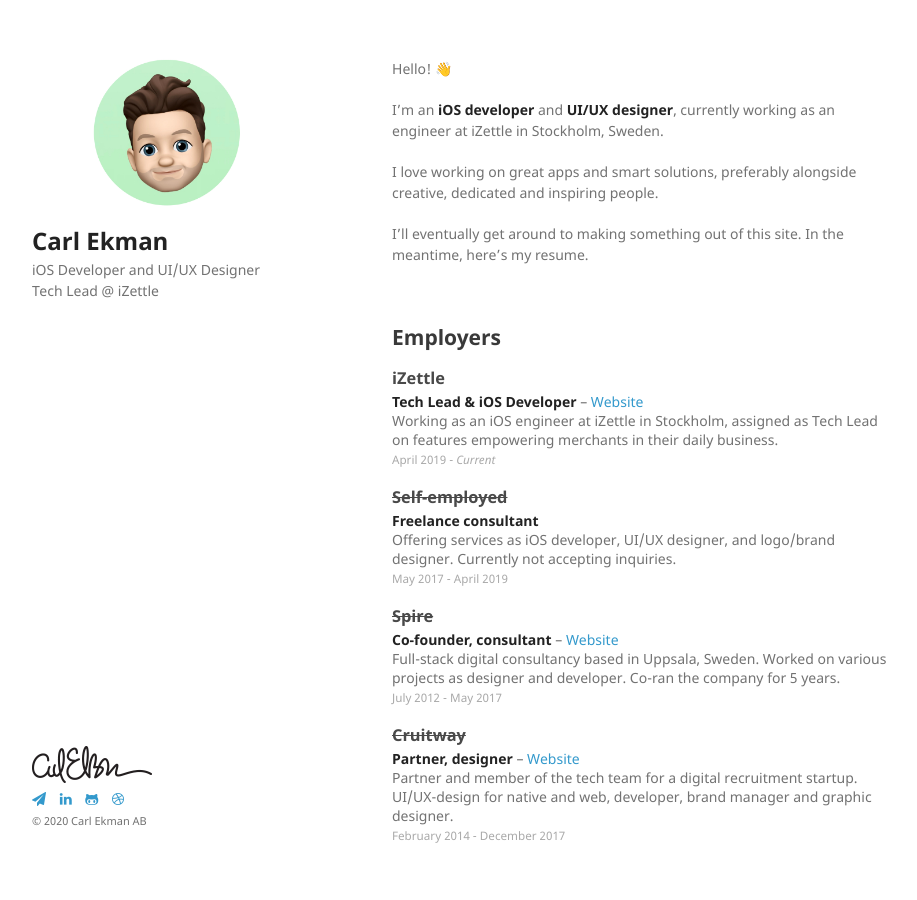
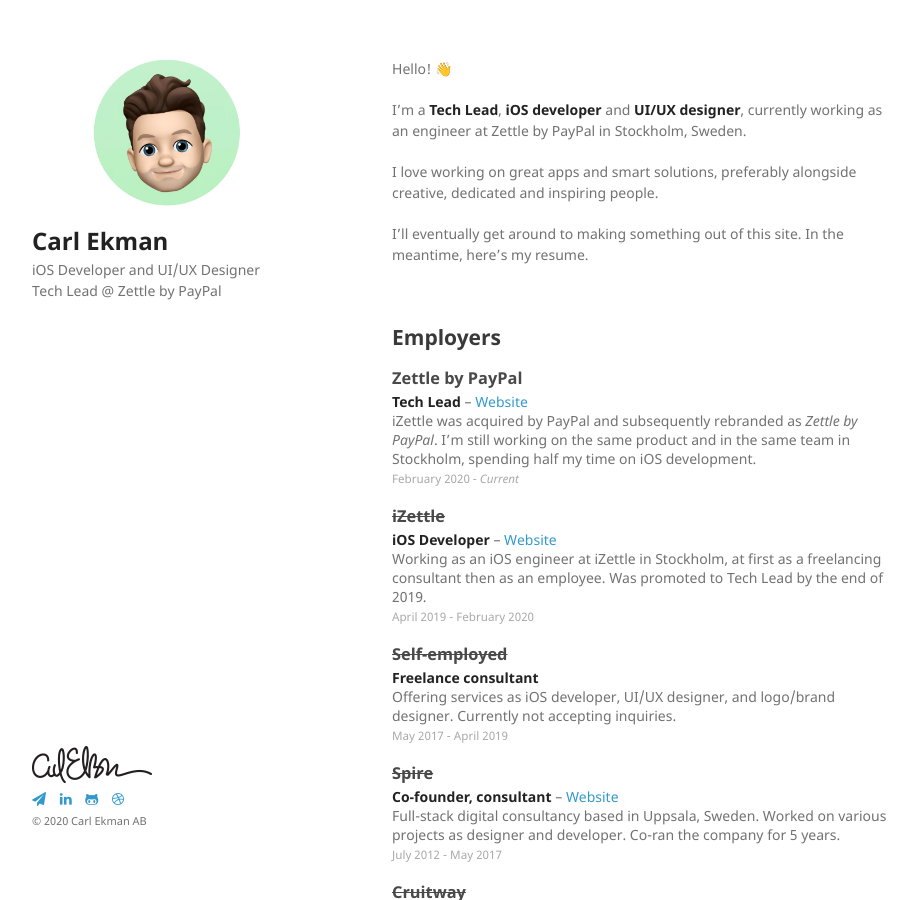
Before and after one commit to CarlEkman/CarlEkman.github.io, a Jekyll site: the page built from index.md, in a window 1280 px wide and 900 px high. Shown: the whole window, without its empty margins (178-1095 px from the left). Built offline with Jekyll 4.4.1, drawn with Linux system fonts in a browser that asks for light colours; nearby versions of some CDN libraries; our own code applies the rules of GitHub Pages for plain Markdown files.

Commit message:
Update resume

```diff
--- a/_includes/header.html
+++ b/_includes/header.html
@@ -2,5 +2,5 @@
   <div class="header-image-container" style="background-image: url('/assets/memoji.jpg')"></div>
   <h1>{{ site.title | default: site.github.repository_name }}</h1>
   <!--<p>{{ site.description | default: site.github.project_tagline }}</p>-->
-  <p>iOS Developer and UI/UX Designer<br/>Tech Lead @ iZettle</p>
+  <p>iOS Developer and UI/UX Designer<br/>Tech Lead @ Zettle by PayPal</p>
 </header>
--- a/index.md
+++ b/index.md
@@ -1,6 +1,6 @@
 Hello! 👋
 
-I'm an **iOS developer** and **UI/UX designer**, currently working as an engineer at iZettle in Stockholm, Sweden.
+I'm a **Tech Lead**, **iOS developer** and **UI/UX designer**, currently working as an engineer at Zettle by PayPal in Stockholm, Sweden.
 
 I love working on great apps and smart solutions, preferably alongside creative, dedicated and inspiring people.
 
--- a/resume.md
+++ b/resume.md
@@ -3,10 +3,19 @@
 {::options parse_block_html="true" /}
 {:.resume-item}
 <div>
-### iZettle
-**Tech Lead & iOS Developer** – <a href="http://www.izettle.com">Website</a>
-Working as an iOS engineer at iZettle in Stockholm, assigned as Tech Lead on features empowering merchants in their daily business.
-<span class="caption">April 2019 - *Current*</span>
+### Zettle by PayPal
+**Tech Lead** – <a href="http://www.zettle.com">Website</a>
+iZettle was acquired by PayPal and subsequently rebranded as <i>Zettle by PayPal</i>. I'm still working on the same product and in the same team in Stockholm, spending half my time on iOS development.
+<span class="caption">February 2020 - *Current*</span>
+</div>
+
+{::options parse_block_html="true" /}
+{:.resume-item}
+<div>
+### <s>iZettle</s>
+**iOS Developer** – <a href="http://www.izettle.com">Website</a>
+Working as an iOS engineer at iZettle in Stockholm, at first as a freelancing consultant then as an employee. Was promoted to Tech Lead by the end of 2019.
+<span class="caption">April 2019 - February 2020</span>
 </div>
 
 {::options parse_block_html="true" /}
```
